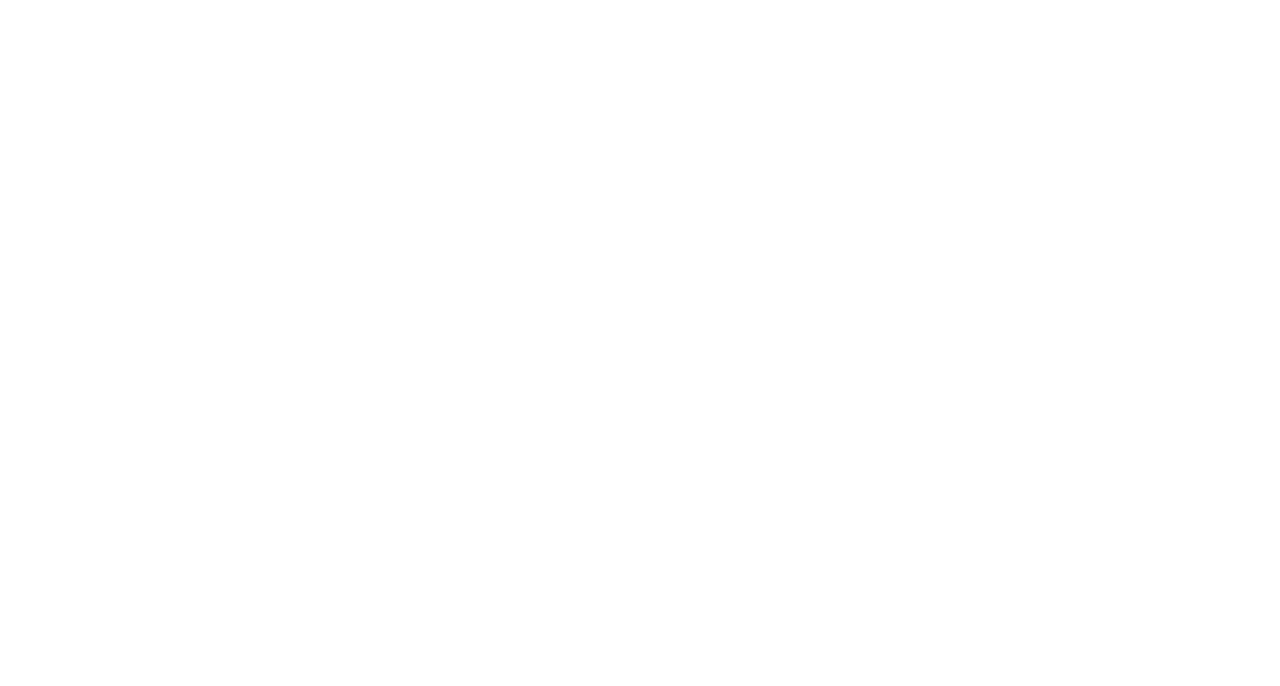
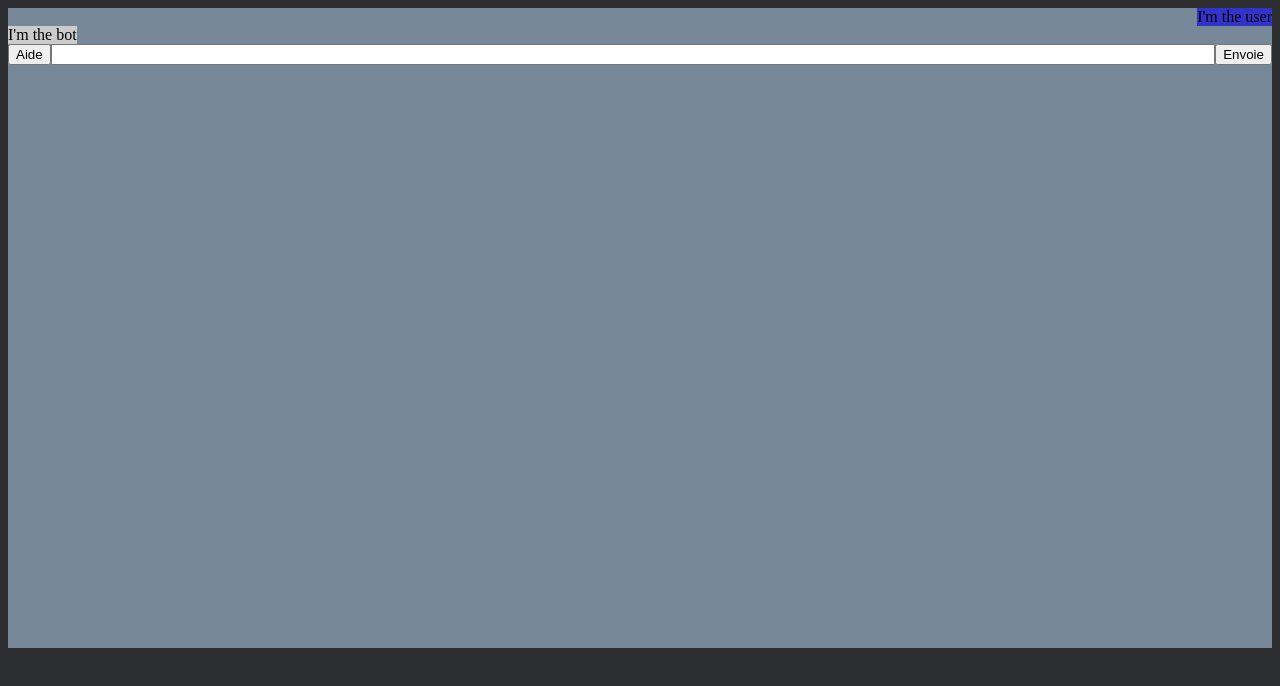
Before and after one commit to Xen0Xys/Projet-Web-2021, a plain HTML site: page www/index.html in a window 1280 px wide. Drawn offline with Linux system fonts and the light colour scheme.

Commit message:
Starting Style and functionality Adding line with javascript

```diff
--- a/www/index.html
+++ b/www/index.html
@@ -5,15 +5,25 @@
 		<meta name="viewport" content="width=device-width, initial-scale=1" />
 		<meta name="description" content="A web project for our evaluation in 'Programmation Web 1 / Automne'"/>
 		<link rel="stylesheet" href="styles/style.css"/>
+		<script type="text/javascript" src="scripts/script.js"></script>
 		<link rel="icon" href="image/chatbot-icon.svg"/>
 		<title>Chatbot</title>
 	</head>
 	<body>
-    <div id="help">
-
+		<div id="help" style="display: none">
+			yousk2
 		</div>
+		<div id="chatbox">
 			<div id="chat">
-
+				<div class="user msg">I'm the user</div>
+				<div class="bot msg">I'm the bot</div>
+				<div id="void"></div>
+			</div>
+			<div id="input">
+				<button onclick="useMe()">Aide</button>
+				<input id="send" type="text"/>
+				<button onclick="chat()">Envoie</button>
+			</div>
 		</div>
 	</body>
 </html>
--- a/www/scripts/script.js
+++ b/www/scripts/script.js
@@ -0,0 +1,30 @@
+
+function useMe() {
+    switch (document.getElementById("help").style.display) {
+        case "none":
+            document.body.style.columnCount = 2;
+            document.getElementById("help").style.display = "";
+            break;
+        case "":
+            document.body.style.clear;
+            document.getElementById("help").style.display = "none";
+            break;
+        default:
+            document.body.style.columnCount = 2;
+            document.getElementById("help").style.display = "";
+    }
+}
+
+function chat(){
+    // crée un nouvel élément div
+    var newDiv = document.createElement("div");
+    // et lui donne un peu de contenu
+    var newContent = document.createTextNode('Hi there and greetings!');
+    // ajoute le nœud texte au nouveau div créé
+    newDiv.appendChild(newContent);
+    // ajoute une classe au nouveau div crée
+    newDiv.classList.add("msg");
+    // ajoute le nouvel élément créé et son contenu dans le DOM
+    var currentDiv = document.getElementById('void');
+    document.getElementById("chat").insertBefore(newDiv, currentDiv);
+}
--- a/www/styles/style.css
+++ b/www/styles/style.css
@@ -0,0 +1,50 @@
+body,html {height: 100%}
+body {
+	column-gap: 10px;
+	background-color: rgb(43, 45, 46);
+	display: flex;
+}
+
+input {
+	flex: 1;
+}
+
+#help,#chatbox {
+	flex: 1;
+	background-color: rgb(119, 136, 153);
+	height: 80%;
+}
+#help {
+	max-width: 20%;
+}
+
+#chatbox {
+	flex-flow: column;
+}
+
+#chat {
+	flex: auto;
+	display: flex;
+	flex-flow: column;
+	order: 1;
+}
+
+#input {
+	display: flex;
+	order: 2;
+}
+.msg {
+	order: 1;
+}
+.user, .bot {
+	display: flex;
+}
+.user {
+	align-self: flex-end;
+	background-color: rgb(51, 51, 204);
+}
+
+.bot {
+	align-self: flex-start;
+	background-color: rgb(204, 204, 204);
+}
```
Lines whose indentation alone changed are shown as unchanged.
